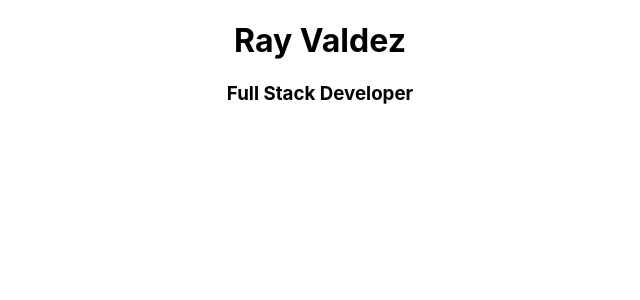
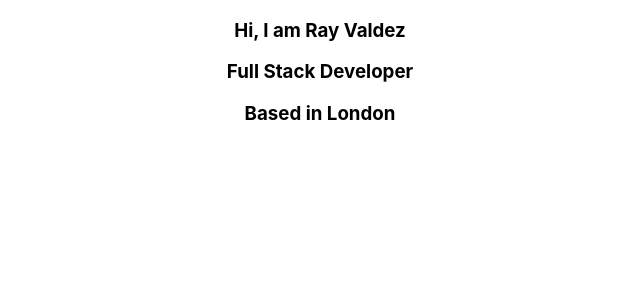
Before and after one commit to rayvaldez/itsallrayv, a React (Create React App) app: page / in a window 1280 px wide. Shown: the top 300 px of the page, without its empty margins (320-960 px from the left). Built offline with nearby package versions, Linux system fonts and the light colour scheme.

Commit message:
Create Landing component and import to App

```diff
--- a/src/App.js
+++ b/src/App.js
@@ -1,10 +1,10 @@
 import './App.css';
+import Landing from './components/landing';
 
 function App() {
   return (
     <div className="App">
-      <h1>Ray Valdez</h1>
-      <h3>Full Stack Developer</h3>
+      <Landing />
     </div>
   );
 }
--- /dev/null
+++ b/src/components/landing.js
@@ -0,0 +1,14 @@
+import React from 'react';
+
+const Landing = () => {
+
+  return (
+    <div class="Landing">
+      <h3>Hi, I am Ray Valdez</h3>
+      <h3>Full Stack Developer</h3>
+      <h3>Based in London</h3>
+    </div>
+  );
+};
+
+export default Landing;
```
